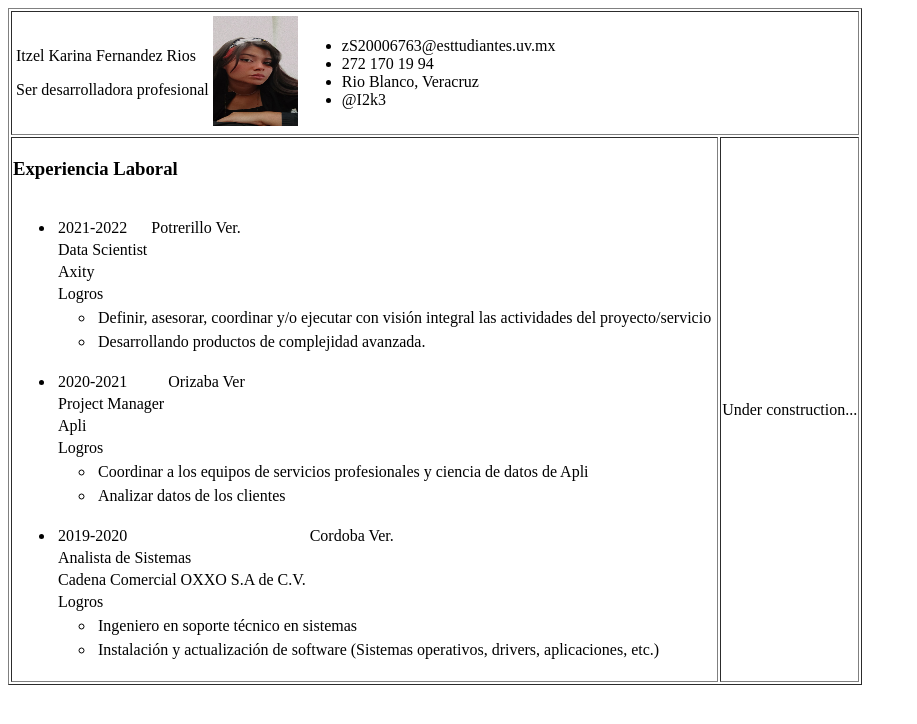
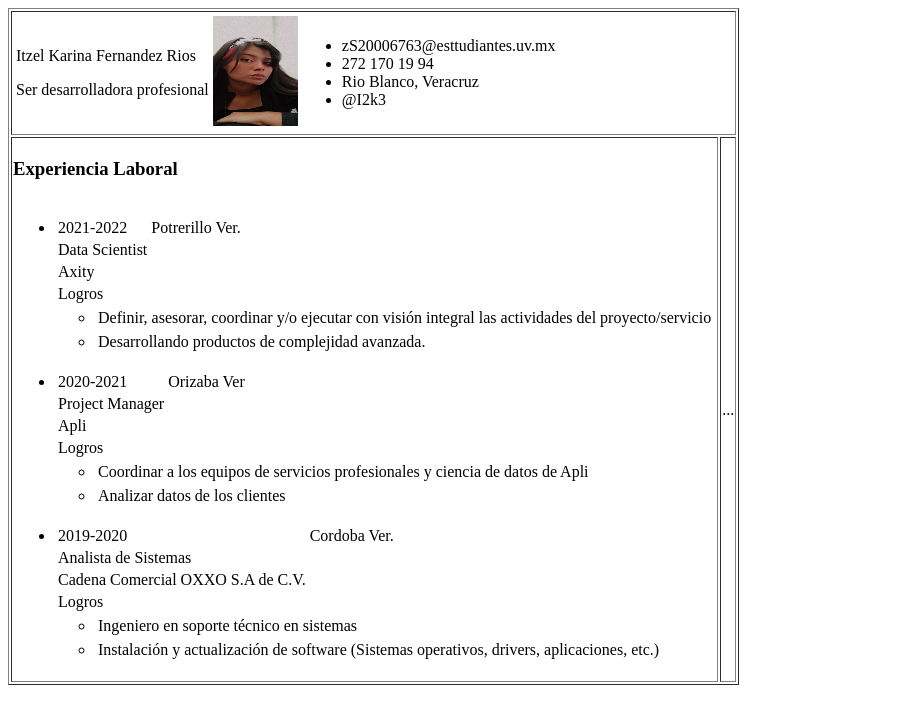
Before and after one commit to I2k3/I2k3.github.io, an Angular app: page / in a window 1280 px wide. Shown: the top 724 px of the page, without its empty margins (0-917 px from the left). Built offline with nearby package versions, Linux system fonts and the light colour scheme.

Commit message:
remove label - under construction

```diff
--- a/src/app/app.component.html
+++ b/src/app/app.component.html
@@ -8,7 +8,7 @@
     <td>
       <app-work-experience></app-work-experience>
     </td>
-    <td>Under construction...</td>
+    <td>...</td>
   </tr>
 
 </table>
```
